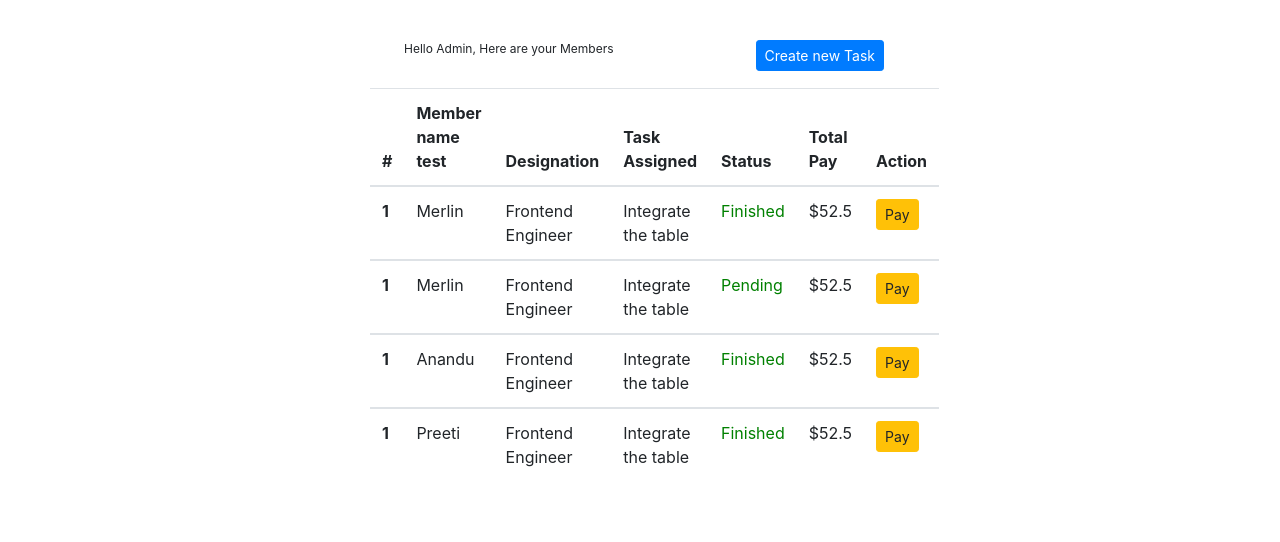
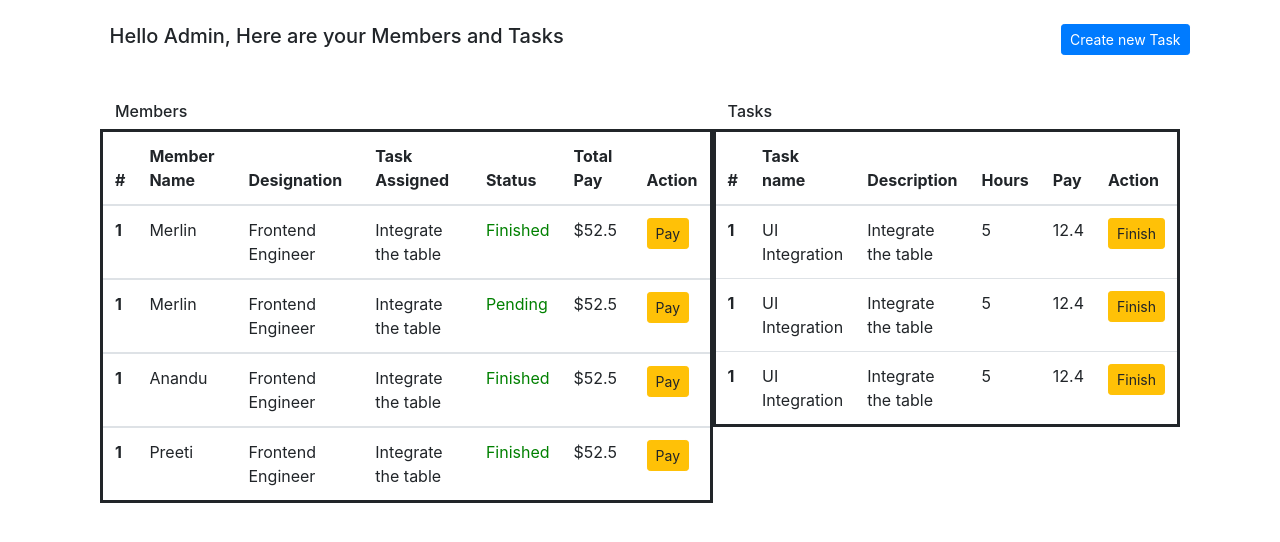
Before and after one commit to preetimanoj/Project404, a plain HTML site: page admin.html in a window 1280 px wide. Drawn offline with nearby package versions, Linux system fonts and the light colour scheme.

Commit message:
admin table

```diff
--- a/admin.html
+++ b/admin.html
@@ -10,13 +10,12 @@
 </head>
 
 <body>
+    <div>
     <div class="container h-100">
         <div class="row d-flex justify-content-center align-items-center h-100 mt-4">
-            <div class="mt-3 col-12 col-md-9 col-lg-7 col-xl-6">
-
 
             <div class="ml-1 row col-12">
-                    <div class="col-6" style="font-size: 12px;">Hello Admin, Here are your Members</div>
+                <h1 class="col-6" style="font-size: 20px;">Hello Admin, Here are your Members and Tasks</h1>
                 <div class="col-6" style="text-align: right;">
 
                     <!-- nav to modal -->
@@ -26,12 +25,24 @@
                 <br><br>
             </div>
 
+        </div>
 
+    </div>
+
+    <div class="adminBody">
+
+
+
+        <div class="">
+
+
+
+            <h1 class="col-6" style="font-size: 16px;"> Members</h1>
             <table class="table">
                 <thead>
                     <tr>
                         <th scope="col">#</th>
-                            <th scope="col">Member name test</th>
+                        <th scope="col">Member Name</th>
                         <th scope="col">Designation</th>
                         <th scope="col">Task Assigned</th>
                         <th scope="col">Status</th>
@@ -94,10 +105,64 @@
                 </tbody>
             </table>
         </div>
+
+
+
+         <div class="">
+
+
+            <h1 class="col-6" style="font-size: 16px;"> Tasks</h1>
+
+            <table class="table">
+                <thead>
+                    <tr>
+                        <th scope="col">#</th>
+                        <th scope="col">Task name</th>
+                        <th scope="col">Description</th>
+                        <th scope="col">Hours</th>
+                        <th scope="col">Pay</th>
+                        <th scope="col">Action</th>
+                    </tr>
+                </thead>
+                <tbody>
+                    <tr>
+                        <th scope="row">1</th>
+                        <td>UI Integration</td>
+                        <td>Integrate the table</td>
+                        <td>5</td>
+                        <td>12.4</td>
+                        <td><button class="btn btn-sm btn-warning">Finish</button></td>
+                    </tr>
+                    <tr>
+                        <th scope="row">1</th>
+                        <td>UI Integration</td>
+                        <td>Integrate the table</td>
+                        <td>5</td>
+                        <td>12.4</td>
+                        <td><button class="btn btn-sm btn-warning">Finish</button></td>
+                    </tr>
+                    <tr>
+                        <th scope="row">1</th>
+                        <td>UI Integration</td>
+                        <td>Integrate the table</td>
+                        <td>5</td>
+                        <td>12.4</td>
+                        <td><button class="btn btn-sm btn-warning">Finish</button></td>
+                    </tr>
+
+                </tbody>
+            </table>
+
+
+
+        </div>
     </div>
 
+
+
 </div>
-
+    </body>
+</body>
     <script src="app.js"></script>
 </body>
 
--- a/app.js
+++ b/app.js
@@ -48,6 +48,12 @@ function modalNew(){
 }
 
 
+function cancelTask(){
+    let url = "admin.html";
+    window.location.assign(url);
+
+}
+
 var i=1;
 
 function saveTaskToFile() {
@@ -58,7 +64,8 @@ function saveTaskToFile() {
     const tend = document.getElementById('tend');
     const tid = ++i;
     const thrs = 0;
-    let csvFileData = [[tid, tname.value, tdesc.value, temail.value, tstart.value, tend.value, thrs]];
+    const tstatus = "started"
+    let csvFileData = [[tid, tname.value, tdesc.value, temail.value, tstart.value, tend.value, thrs, tstatus]];
 
     // console.log("data----", data)
     download_csv_task_file(csvFileData)
@@ -66,7 +73,7 @@ function saveTaskToFile() {
 
 function download_csv_task_file(csvFileData) {
     console.log(csvFileData)
-    var csv = 'Id,Task Name,Desciption,Email,Start Date,End Date, Hours\n';
+    var csv = 'Id,Task Name,Desciption,Email,Start Date,End Date, Hours, Status\n';
     csvFileData.forEach(function (row) {
         csv += row.join(',');
         csv += "\n";
--- a/index.css
+++ b/index.css
@@ -12,3 +12,14 @@
        display: block;
        opacity: unset;
    }
+
+   .adminBody{
+    display: flex;
+    justify-content: space-around;
+    margin: 30px 100px;
+
+   }
+
+   .table{
+       border: solid;
+   }
```
Also changed, not shown: modal.html (+1 -2 lines). Lines whose indentation alone changed are shown as unchanged.
